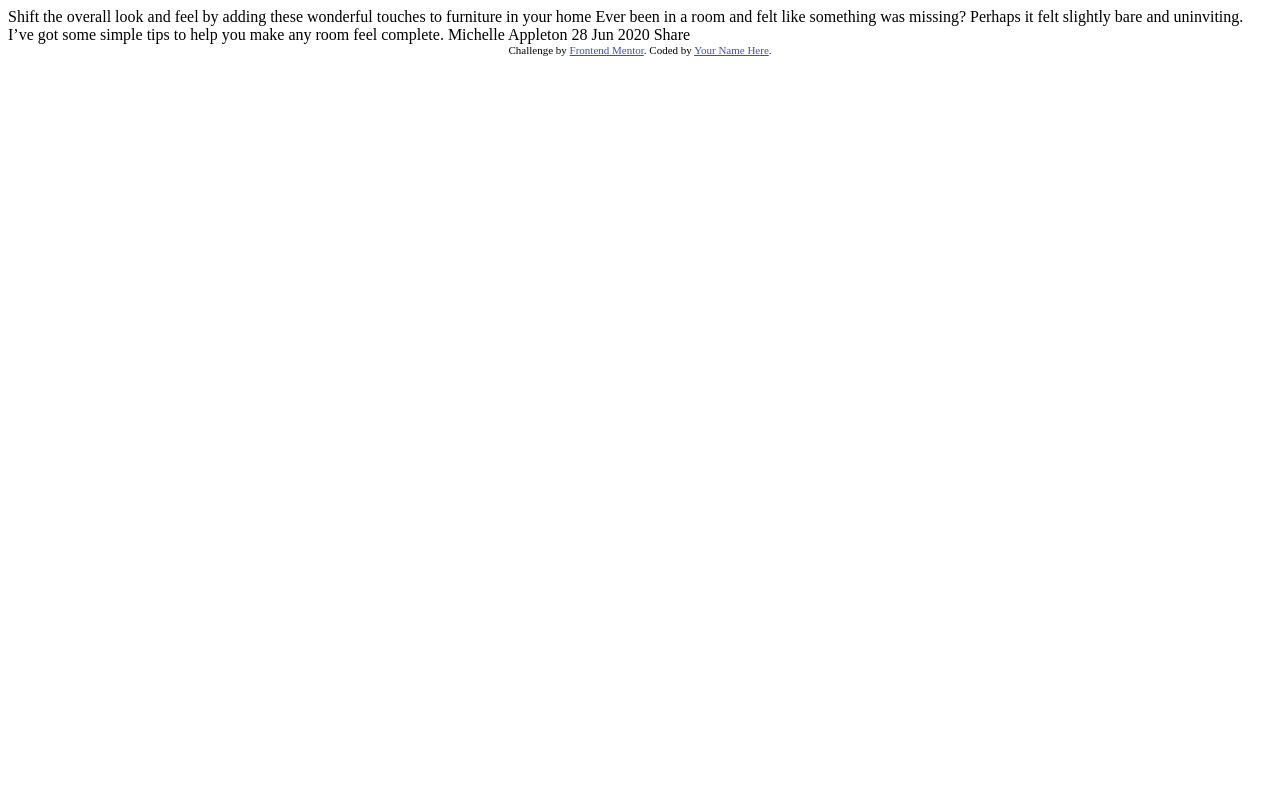
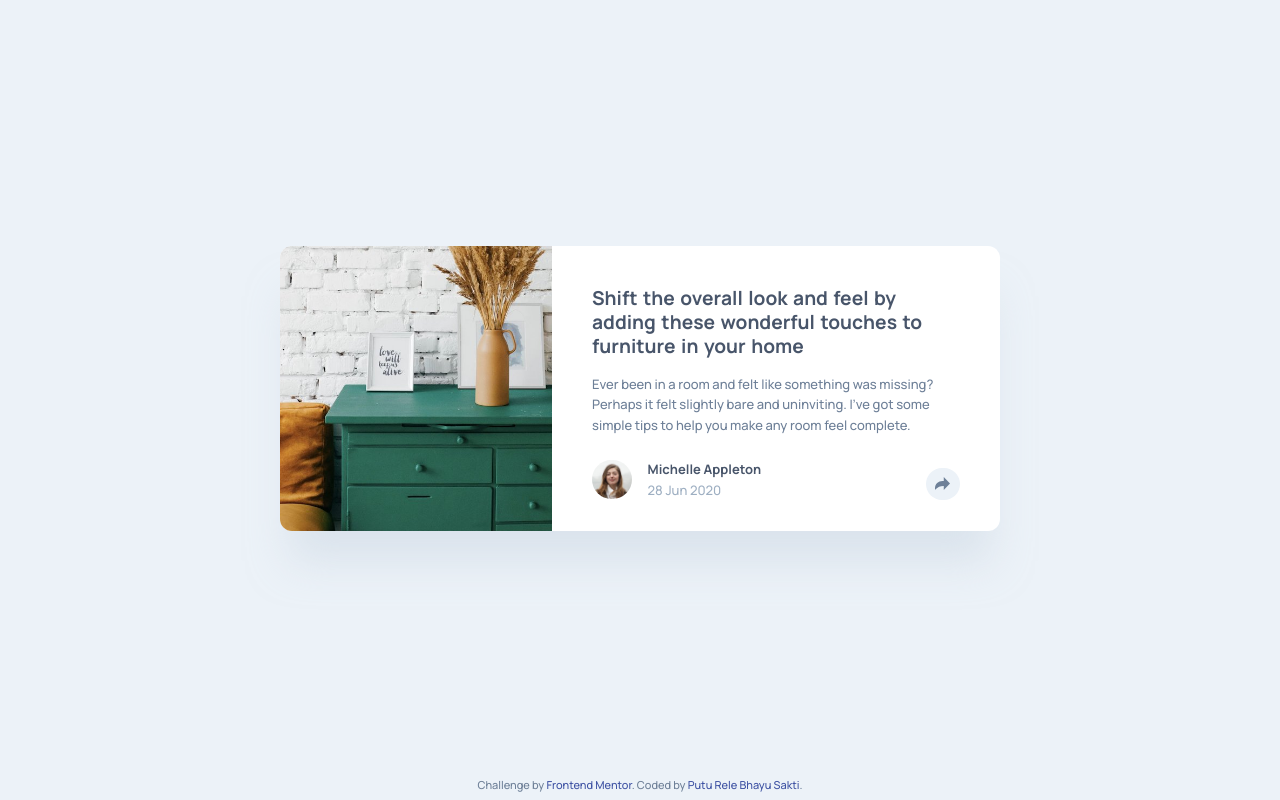
Before and after one commit to lere22/article-preview-component, a plain HTML site: page index.html in a window 1280 px wide. Drawn offline with Linux system fonts and the light colour scheme.

Commit message:
layouting and add javascript

```diff
--- /dev/null
+++ b/css/style.css
@@ -0,0 +1,269 @@
+@import url("https://fonts.googleapis.com/css2?family=Manrope:wght@500;700&display=swap");
+
+:root {
+	/* Colors */
+	--very-dark-grayish-blue: hsl(217, 19%, 35%);
+	--desaturated-dark-blue: hsl(214, 17%, 51%);
+	--grayish-blue: hsl(212, 23%, 69%);
+	--light-grayish-blue: hsl(210, 46%, 95%);
+	--white: hsl(0, 0%, 100%);
+
+	/* Typography */
+	--manrope: "Manrope", sans-serif;
+	--fw-500: 500;
+	--fw-700: 700;
+}
+
+*,
+*::before,
+*::after {
+	margin: 0;
+	padding: 0;
+	box-sizing: border-box;
+	outline: none;
+	border: none;
+	text-decoration: none;
+}
+
+body {
+	min-height: 99vh;
+	font-family: var(--manrope);
+	background-color: var(--light-grayish-blue);
+	color: var(--desaturated-dark-blue);
+	display: flex;
+	flex-direction: column;
+	justify-content: center;
+	align-items: center;
+}
+
+main {
+	margin: auto;
+	overflow: hidden;
+	width: 90%;
+	max-width: 40rem;
+	background-color: var(--white);
+	border-radius: 12px;
+	box-shadow: 0px 40px 40px -10px rgba(201, 213, 225, 0.503415);
+	display: grid;
+	grid-template-columns: 1fr;
+	grid-template-areas:
+		"article-image"
+		"article-detail";
+}
+
+.article-image {
+	grid-area: article-image;
+	background-image: url(../images/drawers.jpg);
+	background-size: cover;
+	height: 15rem;
+}
+
+.article-detail {
+	grid-area: article-detail;
+}
+
+.article-desc {
+	padding: 2.5rem 2.5rem 1.5rem 2.5rem;
+}
+
+.title {
+	font-size: 1.05rem;
+	font-weight: var(--fw-700);
+	color: var(--very-dark-grayish-blue);
+	margin-bottom: 1rem;
+	line-height: 1.3rem;
+}
+
+.description {
+	font-size: 0.86rem;
+	font-weight: var(--fw-500);
+	color: var(--desaturated-dark-blue);
+	line-height: 1.3rem;
+}
+
+.article-info {
+	display: flex;
+	justify-content: space-between;
+	align-items: center;
+	position: relative;
+	padding: 1rem 2.5rem 1rem;
+}
+
+.author {
+	display: flex;
+	align-items: center;
+	gap: 1rem;
+	visibility: visible;
+	padding-bottom: 0.5rem;
+}
+
+.avatar {
+	border-radius: 50px;
+	width: 20%;
+}
+
+.about .author-name {
+	font-size: 0.87rem;
+	font-weight: var(--fw-700);
+	color: var(--very-dark-grayish-blue);
+	margin-bottom: 0.2rem;
+}
+
+.about .author-date {
+	font-size: 0.87rem;
+	font-weight: var(--fw-500);
+	color: var(--grayish-blue);
+}
+
+.arrow-share {
+	background: var(--light-grayish-blue);
+	padding: 0.8rem;
+	border-radius: 50px;
+	cursor: pointer;
+	display: flex;
+	justify-content: center;
+	align-items: center;
+	z-index: 99;
+}
+
+.arrow:active {
+	transform: scale(0.98);
+}
+
+.arrow-share:hover {
+	background: var(--grayish-blue);
+}
+
+.arrow-share:hover img {
+	filter: brightness(100);
+}
+
+.share {
+	visibility: hidden;
+	position: absolute;
+	background: var(--very-dark-grayish-blue);
+	top: 0;
+	bottom: 0;
+	left: 0;
+	right: 0;
+	opacity: 0;
+	width: 100%;
+	display: flex;
+	align-items: center;
+	padding: 0rem 2rem 0rem;
+	border-radius: 0px 0px 12px 12px;
+	transition: 0.3s ease-in-out;
+}
+
+.share p {
+	font-size: 1rem;
+	color: var(--grayish-blue);
+	text-transform: uppercase;
+	letter-spacing: 0.3rem;
+	margin-right: 1.2rem;
+}
+
+ul {
+	list-style: none;
+	display: flex;
+	align-items: center;
+}
+
+li {
+	bottom: 0;
+	padding-right: 1rem;
+}
+
+a img:hover {
+	transform: scale(1.2);
+}
+
+.show {
+	visibility: visible;
+	opacity: 1;
+}
+
+.attribution {
+	font-size: 11px;
+	text-align: center;
+}
+
+.attribution a {
+	color: hsl(228, 45%, 44%);
+}
+
+@media screen and (min-width: 800px) {
+	main {
+		overflow: unset;
+		width: 90%;
+		max-width: 45rem;
+		grid-template-columns: 1fr 2fr;
+		grid-template-areas: "article-image article-detail";
+	}
+
+	.article-image {
+		width: 17rem;
+		height: 100%;
+		border-radius: 12px 0px 0px 12px;
+	}
+
+	.article-desc {
+		padding: 2.5rem 2.5rem 1rem;
+	}
+
+	.title {
+		font-size: 1.2rem;
+		line-height: 1.5rem;
+		word-spacing: 0.1rem;
+	}
+
+	.description {
+		font-size: 0.813rem;
+	}
+
+	.article-info {
+		padding: 0.5rem 2.5rem 1.5rem;
+	}
+
+	.avatar {
+		width: 13%;
+	}
+
+	.about .author-name {
+		font-size: 0.813rem;
+	}
+
+	.about .author-date {
+		font-size: 0.813rem;
+	}
+
+	.arrow-share {
+		padding: 0.6rem;
+		border-radius: 50px;
+	}
+
+	.share {
+		top: -4.7rem;
+		bottom: 10rem;
+		left: 16.5rem;
+		width: 55%;
+		height: 75%;
+		border-radius: 12px;
+		box-shadow: 0px 15px 15px -10px rgba(201, 213, 225, 0.503415);
+	}
+
+	.share::after {
+		content: "";
+		position: absolute;
+		width: 1.5rem;
+		height: 1.5rem;
+		bottom: -0.5rem;
+		left: 45%;
+		transform: rotate(45deg);
+		background: var(--very-dark-grayish-blue);
+	}
+
+	.share p {
+		font-size: 0.813rem;
+	}
+}
--- a/index.html
+++ b/index.html
@@ -1,36 +1,64 @@
 <!DOCTYPE html>
 <html lang="en">
-<head>
-  <meta charset="UTF-8">
-  <meta name="viewport" content="width=device-width, initial-scale=1.0"> <!-- displays site properly based on user's device -->
+	<head>
+		<meta charset="UTF-8" />
+		<meta name="viewport" content="width=device-width, initial-scale=1.0" />
+		<!-- displays site properly based on user's device -->
 
-  <link rel="icon" type="image/png" sizes="32x32" href="./images/favicon-32x32.png">
+		<link rel="icon" type="image/png" sizes="32x32" href="./images/favicon-32x32.png" />
 
-  <title>Frontend Mentor | Article preview component</title>
+		<title>Frontend Mentor | Article preview component</title>
 
-  <!-- Feel free to remove these styles or customise in your own stylesheet 👍 -->
-  <style>
-    .attribution { font-size: 11px; text-align: center; }
-    .attribution a { color: hsl(228, 45%, 44%); }
-  </style>
-</head>
-<body>
+		<!-- CSS -->
+		<link rel="stylesheet" href="./css/style.css" />
+	</head>
+	<body>
+		<main>
+			<picture class="article-image"></picture>
+			<section class="article-detail">
+				<section class="article-desc">
+					<h1 class="title">Shift the overall look and feel by adding these wonderful touches to furniture in your home</h1>
+					<p class="description">Ever been in a room and felt like something was missing? Perhaps it felt slightly bare and uninviting. I’ve got some simple tips to help you make any room feel complete.</p>
+				</section>
+				<footer class="article-info">
+					<div class="author">
+						<img src="./images/avatar-michelle.jpg" alt="Avatar" class="avatar" />
+						<div class="about">
+							<p class="author-name">Michelle Appleton</p>
+							<p class="author-date">28 Jun 2020</p>
+						</div>
+					</div>
+					<button class="arrow-share">
+						<img src="./images/icon-share.svg" alt="Icon Share" />
+					</button>
+					<div class="share">
+						<p>Share</p>
+						<ul>
+							<li>
+								<a href="#">
+									<img src="./images/icon-facebook.svg" alt="Facebook" />
+								</a>
+							</li>
+							<li>
+								<a href="#">
+									<img src="./images/icon-twitter.svg" alt="Twitter" />
+								</a>
+							</li>
+							<li>
+								<a href="#">
+									<img src="./images/icon-pinterest.svg" alt="Pinterest" />
+								</a>
+							</li>
+						</ul>
+					</div>
+				</footer>
+			</section>
+		</main>
+		<footer>
+			<div class="attribution">Challenge by <a href="https://www.frontendmentor.io?ref=challenge" target="_blank">Frontend Mentor</a>. Coded by <a href="https://github.com/lere22">Putu Rele Bhayu Sakti</a>.</div>
+		</footer>
 
-  Shift the overall look and feel by adding these wonderful
-  touches to furniture in your home
-
-  Ever been in a room and felt like something was missing? Perhaps
-  it felt slightly bare and uninviting. I’ve got some simple tips
-  to help you make any room feel complete.
-
-  Michelle Appleton
-  28 Jun 2020
-
-  Share
-
-  <div class="attribution">
-    Challenge by <a href="https://www.frontendmentor.io?ref=challenge" target="_blank">Frontend Mentor</a>.
-    Coded by <a href="#">Your Name Here</a>.
-  </div>
-</body>
+		<!-- Javascript -->
+		<script src="./js/script.js"></script>
+	</body>
 </html>
--- /dev/null
+++ b/js/script.js
@@ -0,0 +1,6 @@
+const btnShare = document.querySelector(".arrow-share");
+const popupShare = document.querySelector(".share");
+
+btnShare.addEventListener("click", function () {
+	popupShare.classList.toggle("show");
+});
```
